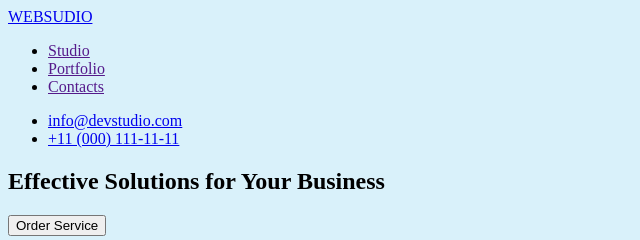
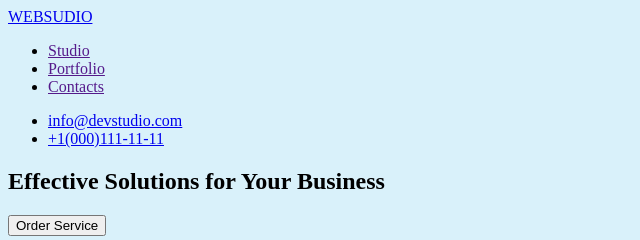
Before and after one commit to yulii0/goit-markup-hw-01, a plain HTML site: page index.html in a window 1280 px wide. Shown: the top 240 px of the page, 0-640 px from the left. Drawn offline with Linux system fonts and the light colour scheme.

Commit message:
changed tel info

```diff
--- a/index.html
+++ b/index.html
@@ -20,7 +20,7 @@
 
       <ul>
         <li><a href="mailto:info@devstudio.com">info@devstudio.com</a></li>
-        <li><a href="tel:+11 (000) 111-11-11">+11 (000) 111-11-11</a></li>
+        <li><a href="tel:+1(000)111-11-11">+1(000)111-11-11</a></li>
       </ul>
       <!--другий варіант контактів
         <address>
```
